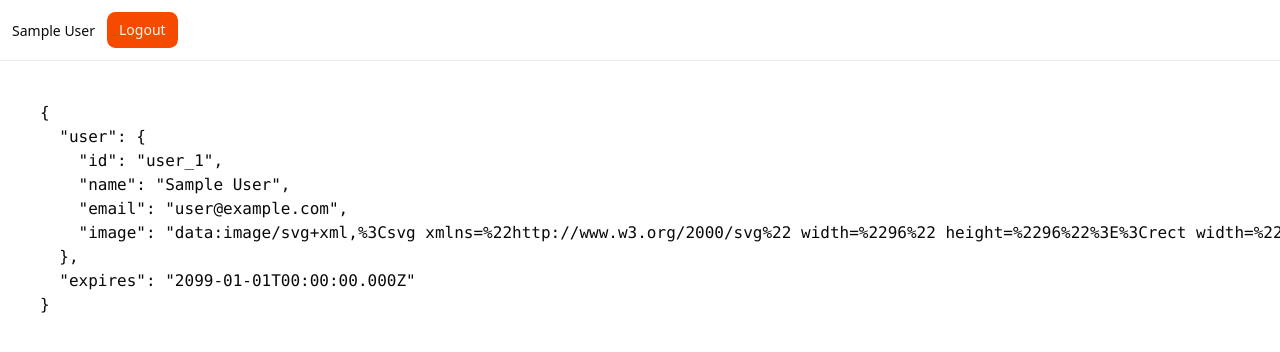
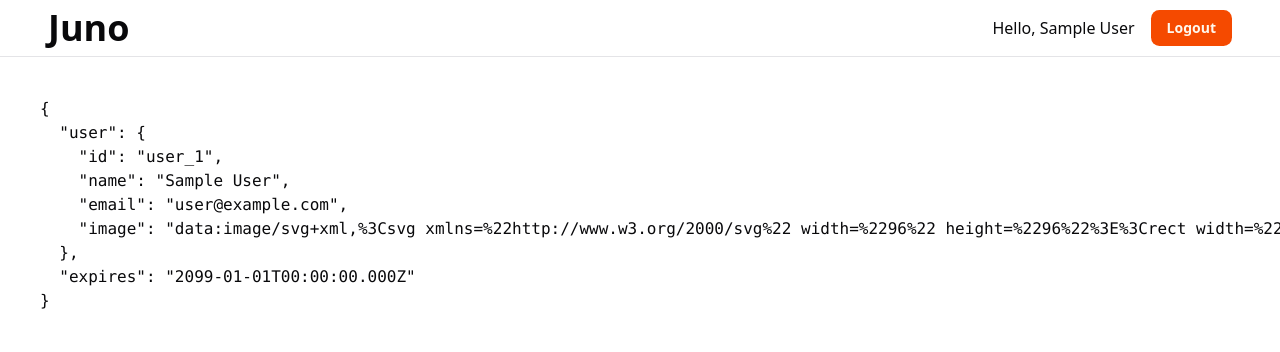
Before and after one commit to Kanchuking1/juno-job-buddy, a Next.js app: page /test-auth in a window 1280 px wide. Shown: the top 352 px of the page. Built offline with nearby package versions, Linux system fonts and the light colour scheme; no server answers; sample sign-in values are in the browser's storage.

Commit message:
Auth Nav Fixed

```diff
--- a/src/components/AuthNav.tsx
+++ b/src/components/AuthNav.tsx
@@ -10,16 +10,19 @@ export default function AuthNav() {
   if (status !== "authenticated") return null;
 
   return (
-    <div style={{ display: "flex", alignItems: "center", gap: 12, padding: 12, borderBottom: "1px solid #eee" }}>
-      <div style={{ fontSize: 14 }}>
-        {session?.user?.name ?? session?.user?.email}
+    <div className="flex px-12 py-2 border-b-1" style={{ alignItems: "center" }}>
+      <h1 className="text-4xl font-extrabold">
+        Juno
+      </h1>
+      <div className="flex items-center ml-auto">
+        <span className="font-medium mr-4">Hello, {session.user?.name}</span>
+        <Button
+            className="font-bold"
+            onClick={() => signOut({ callbackUrl: "/login" })}
+        >
+            Logout
+        </Button>
       </div>
-      <Button
-        onClick={() => signOut({ callbackUrl: "/login" })}
-        style={{ padding: "6px 12px", cursor: "pointer" }}
-      >
-        Logout
-      </Button>
     </div>
   );
 }
```
